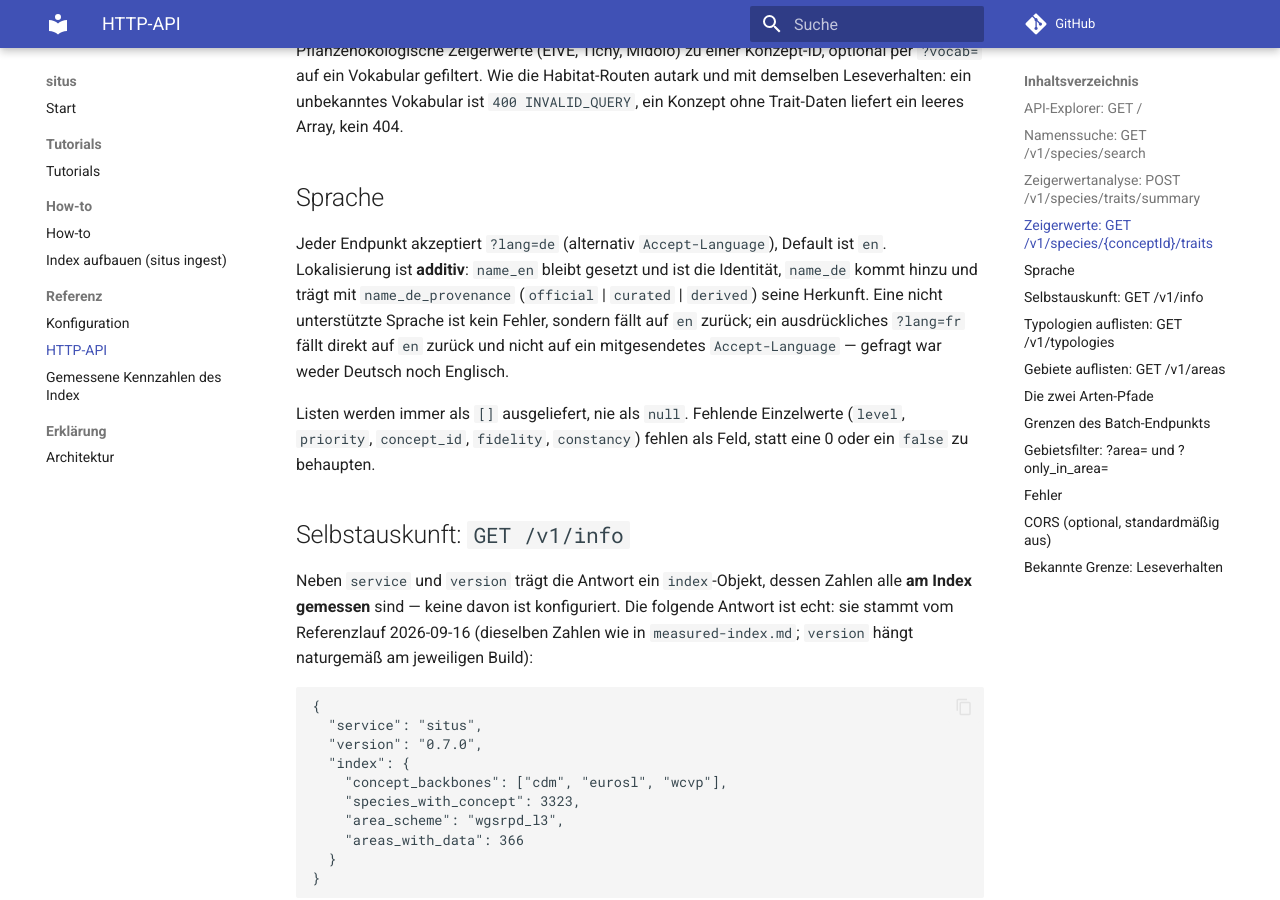
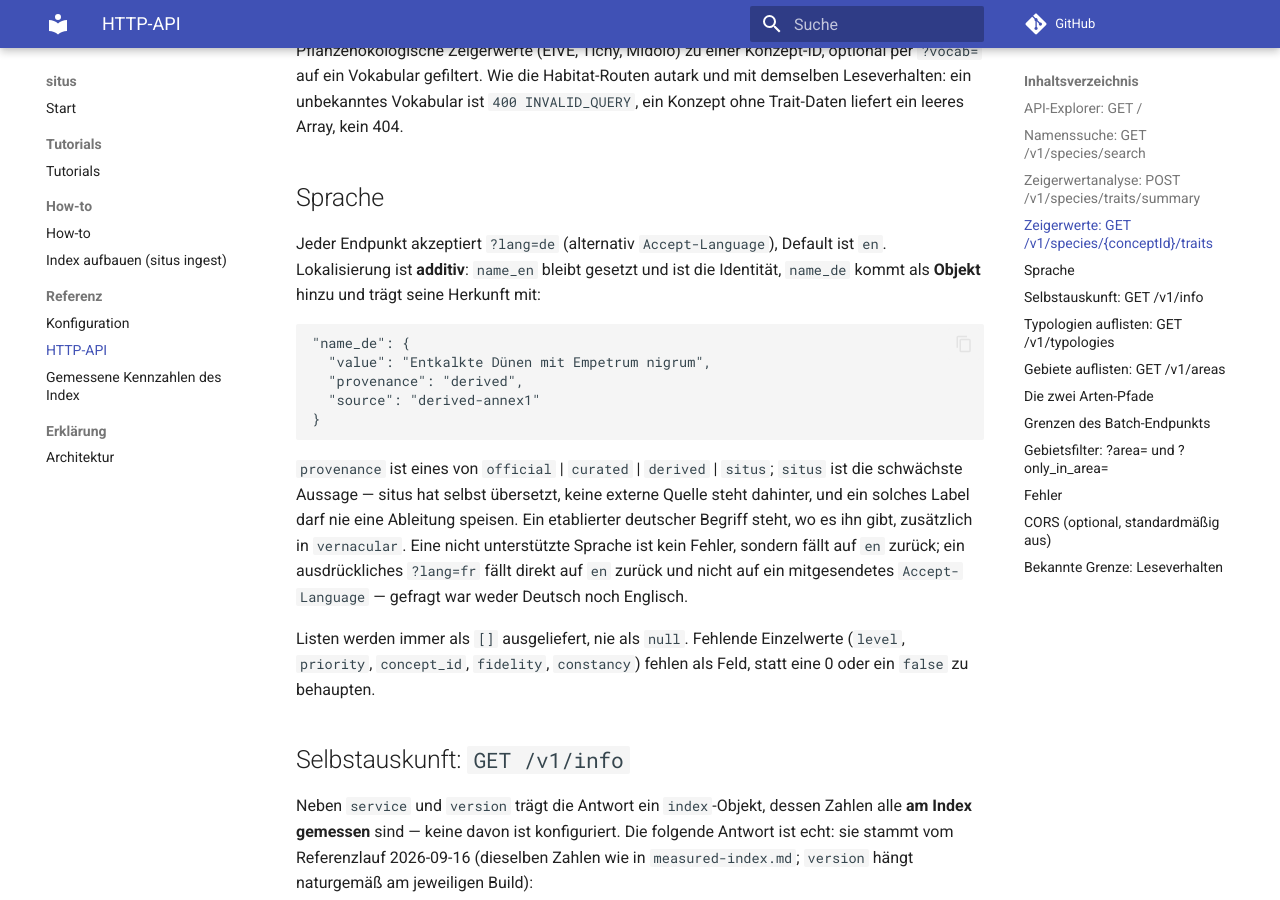
Before and after one commit to jobrunner/situs, an MkDocs documentation site: the page built from docs/reference/http-api.md, in a window 1280 px wide and 900 px high, scrolled down 3879 px. Built offline with MkDocs 1.6.1 and Material for MkDocs 9.7.7, drawn with Linux system fonts in a browser that asks for light colours; comment, search, counter and statistics services are not loaded.

Commit message:
docs: Copilot-Funde am Sprachvertrag und an zwei Feldbedeutungen
- Der Sprachabschnitt in http-api.md beschrieb noch den alten Vertrag:
  ein flaches `name_de_provenance` ohne `situs`. Real ist `name_de` ein
  Objekt aus value/provenance/source (plus `vernacular`, wo es einen
  etablierten Begriff gibt), und das Vokabular hat vier Werte. Ein Client,
  der der Seite folgte, hätte die falsche Form erwartet.
- `SuppressedByExplicit` heißt enger, als es misst: derselbe
  `ON CONFLICT DO NOTHING` feuert auch, wenn zwei Aggregate dieselbe
  Mitgliedsart nennen. Die 2 des Referenzlaufs sind deshalb nicht als
  "von einer expliziten Zeile verdrängt" auszuweisen — in ingest.md und
  measured-index.md korrigiert.
- README nennt das Provenance-Vokabular wieder vollständig (`curated`
  fehlte), mit dem Hinweis, welche drei Werte am Datenstand vorkommen.
- docs/how-to/index.md führte die deutsche Namensquelle noch als "nicht
  gepinnt".

Claude-Session: https://claude.ai/code/session_01LK5YBYcvKMgysg7K2uWuMi

````diff
--- a/docs/reference/http-api.md
+++ b/docs/reference/http-api.md
@@ -146,8 +146,21 @@ kein 404.
 
 Jeder Endpunkt akzeptiert `?lang=de` (alternativ `Accept-Language`), Default ist
 `en`. Lokalisierung ist **additiv**: `name_en` bleibt gesetzt und ist die
-Identität, `name_de` kommt hinzu und trägt mit `name_de_provenance`
-(`official` | `curated` | `derived`) seine Herkunft. Eine nicht unterstützte
+Identität, `name_de` kommt als **Objekt** hinzu und trägt seine Herkunft mit:
+
+```json
+"name_de": {
+  "value": "Entkalkte Dünen mit Empetrum nigrum",
+  "provenance": "derived",
+  "source": "derived-annex1"
+}
+```
+
+`provenance` ist eines von `official` | `curated` | `derived` | `situs`;
+`situs` ist die schwächste Aussage — situs hat selbst übersetzt, keine externe
+Quelle steht dahinter, und ein solches Label darf nie eine Ableitung speisen.
+Ein etablierter deutscher Begriff steht, wo es ihn gibt, zusätzlich in
+`vernacular`. Eine nicht unterstützte
 Sprache ist kein Fehler, sondern fällt auf `en` zurück; ein ausdrückliches
 `?lang=fr` fällt direkt auf `en` zurück und nicht auf ein mitgesendetes
 `Accept-Language` — gefragt war weder Deutsch noch Englisch.
````
Also changed, not shown: README.md (+3 -1 lines), docs/how-to/index.md (+4 -3 lines), docs/how-to/ingest.md (+6 -4 lines), docs/reference/measured-index.md (+6 -3 lines).
